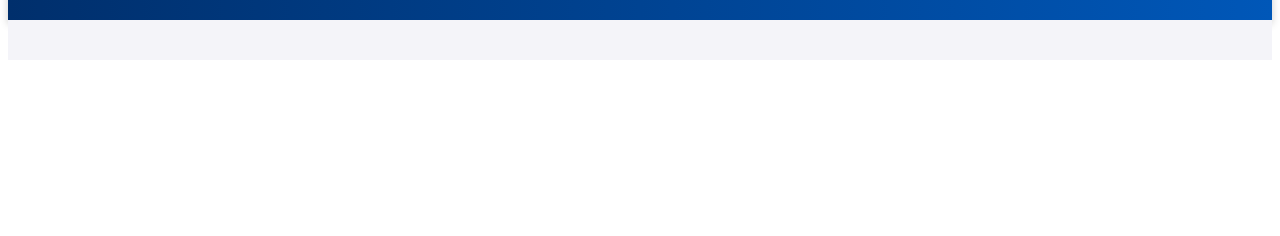
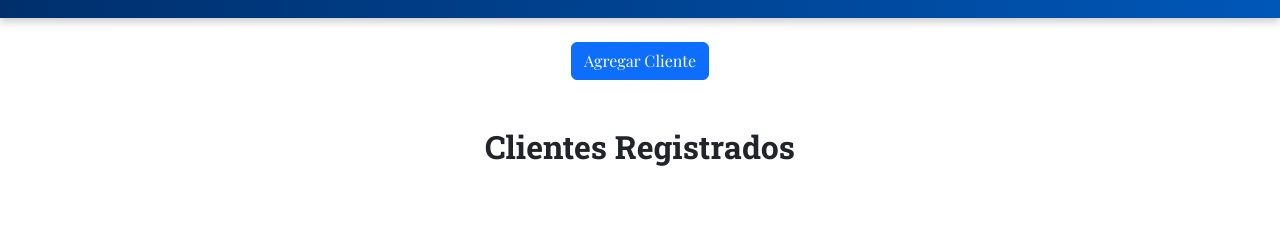
Before and after one commit to Aespiar/django-cyberwiki, a Django app: page /clientes/ in a window 1280 px wide. Shown: the part 64-300 px from the top of the page. Run offline with Django 5.2, Linux system fonts and the light colour scheme; data that the repository does not hold is empty; parts of the project's set-up code (start-up, migrations or seed data) failed here and were passed over.

Commit message:
agregar_clientes

```diff
--- a/clientes/templates/clientes/clientes.html
+++ b/clientes/templates/clientes/clientes.html
@@ -4,6 +4,8 @@
     <meta charset="UTF-8">
     <meta name="viewport" content="width=device-width, initial-scale=1.0">
     <link href="https://fonts.googleapis.com/css2?family=Playfair+Display&family=Roboto+Slab:wght@400;700&display=swap" rel="stylesheet">
+    <link href="https://cdn.jsdelivr.net/npm/bootstrap@5.3.0-alpha1/dist/css/bootstrap.min.css" rel="stylesheet">
+    <script src="https://cdn.jsdelivr.net/npm/bootstrap@5.3.0-alpha1/dist/js/bootstrap.bundle.min.js"></script>
     <title>Información de Clientes - Cyber WIKI</title>
     {% load static %}
     <link rel="stylesheet" href="{% static 'clientes/clientes.css' %}">
@@ -27,21 +29,64 @@
         </div>
     </header>
 
-    <!-- Contenido principal -->
-    <main>
-        <div class="clientes-container">
-            {% for cliente in clientes %}
-            <div class="cliente-card">
-                <img src="{{ cliente.logo.url }}" alt="Logo de {{ cliente.nombre_cliente }}" class="cliente-logo">
-                <div class="cliente-info">
-                    <h2>{{ cliente.nombre_cliente }}</h2>
-                    <p>
-                        <a href="{% url 'detalle_cliente' cliente.id %}" class="procesos-link">Información y Procesos</a>
-                    </p>
+    <!-- Botón para Abrir el Modal -->
+<div class="d-flex justify-content-center my-4">
+    <button class="btn btn-primary" data-bs-toggle="modal" data-bs-target="#agregarClienteModal">
+        Agregar Cliente
+    </button>
+</div>
+
+<!-- Modal -->
+<div class="modal fade" id="agregarClienteModal" tabindex="-1" aria-labelledby="agregarClienteLabel" aria-hidden="true">
+    <div class="modal-dialog">
+        <div class="modal-content">
+            <div class="modal-header">
+                <h5 class="modal-title" id="agregarClienteLabel">Agregar Cliente</h5>
+                <button type="button" class="btn-close" data-bs-dismiss="modal" aria-label="Close"></button>
+            </div>
+            <form method="POST" enctype="multipart/form-data" action="{% url 'agregar_cliente' %}">
+                {% csrf_token %}
+                <div class="modal-body">
+                    <div class="mb-3">
+                        <label for="nombre_cliente" class="form-label">Nombre del Cliente:</label>
+                        <input type="text" class="form-control" id="nombre_cliente" name="nombre_cliente" required>
+                    </div>
+                    <div class="mb-3">
+                        <label for="informacion_general" class="form-label">Información General:</label>
+                        <textarea class="form-control" id="informacion_general" name="informacion_general" rows="3" required></textarea>
+                    </div>
+                    <div class="mb-3">
+                        <label for="logo" class="form-label">Logo:</label>
+                        <input type="file" class="form-control" id="logo" name="logo">
+                    </div>
+                </div>
+                <div class="modal-footer">
+                    <button type="submit" class="btn btn-success">Agregar</button>
+                    <button type="button" class="btn btn-secondary" data-bs-dismiss="modal">Cancelar</button>
+                </div>
+            </form>
+        </div>
+    </div>
+</div>
+<!-- Lista de Clientes -->
+<div class="container my-5">
+    <h2 class="text-center">Clientes Registrados</h2>
+    <div class="row">
+        {% for cliente in clientes %}
+        <div class="col-md-4 my-3">
+            <div class="card">
+                <img src="{% if cliente.logo and cliente.logo != '' %}{{ cliente.logo.url }}{% else %}{% static 'clientes/logos/default_logo.jpg' %}{% endif %}"
+                alt="Logo de {{ cliente.nombre_cliente }}"
+                class="card-img-top">
+                <div class="card-body">
+                    <h5 class="card-title">{{ cliente.nombre_cliente }}</h5>
+                    <p class="card-text">{{ cliente.informacion_general|truncatewords:15 }}</p>
+                    <a href="{% url 'detalle_cliente' cliente.id %}" class="btn btn-primary">Ver Detalle</a>
                 </div>
             </div>
-            {% endfor %}
         </div>
-    </main>
+        {% endfor %}
+    </div>
+</div>
 </body>
 </html>
--- a/clientes/urls.py
+++ b/clientes/urls.py
@@ -4,6 +4,9 @@ from . import views
 urlpatterns = [
     path('', views.lista_clientes, name='lista_clientes'),
     path('<int:cliente_id>/', views.detalle_cliente, name='detalle_cliente'),
+    path('agregar/', views.agregar_cliente, name='agregar_cliente'),
+    path('editar/<int:cliente_id>/', views.editar_cliente, name='editar_cliente'),
+    path('eliminar/<int:cliente_id>/', views.eliminar_cliente, name='eliminar_cliente'),
     path('control_activos/', views.control_activos, name='control_activos'),
     path('<int:cliente_id>/seccion/<int:seccion_id>/', views.detalle_seccion, name='detalle_seccion'),
     path('<int:cliente_id>/agregar_seccion/', views.agregar_seccion, name='agregar_seccion'),
--- a/clientes/views.py
+++ b/clientes/views.py
@@ -1,28 +1,77 @@
 from django.shortcuts import render, get_object_or_404, redirect
+from PIL import Image
 from .models import Cliente, ControlActivo,SeccionCliente, TablaCliente, FilaTabla
 from django.contrib import messages
 from simple_history.utils import update_change_reason
 from django.conf import settings
 from django.http import JsonResponse, HttpResponse
 from .forms import SeccionClienteForm, ExcelUploadForm
+from django.templatetags.static import static
 import pandas as pd
-import json
+import json,os
 from io import BytesIO
 from reportlab.platypus import SimpleDocTemplate, Table, TableStyle
 from reportlab.lib import colors
 from .utils import procesar_archivo_y_guardar
+from django.db.models.signals import pre_save
+from django.dispatch import receiver
 from django.views.decorators.csrf import csrf_exempt
 from django.contrib.auth.decorators import login_required
 
 # Vista para listar clientes
 def lista_clientes(request):
     clientes = Cliente.objects.all()
+    for cliente in clientes:
+        # Si el logo es vacío o None, usar el valor predeterminado
+        if not cliente.logo or cliente.logo == '':
+            cliente.logo = 'logos/default_logo.jpg'
     return render(request, 'clientes/clientes.html', {'clientes': clientes})
+
 
 # Vista para el detalle de cada cliente
 def detalle_cliente(request, cliente_id):
     cliente = get_object_or_404(Cliente, pk=cliente_id)
     return render(request, 'clientes/detalle_cliente.html', {'cliente': cliente})
+
+# Vista para agregar un cliente
+def agregar_cliente(request):
+    if request.method == 'POST':
+        nombre_cliente = request.POST['nombre_cliente']
+        informacion_general = request.POST['informacion_general']
+        logo = request.FILES.get('logo', None)
+        Cliente.objects.create(nombre_cliente=nombre_cliente, informacion_general=informacion_general, logo=logo)
+        return redirect('lista_clientes')
+    return render(request, 'clientes/agregar_cliente.html')
+
+@receiver(pre_save, sender=Cliente)
+def convertir_logo(sender, instance, **kwargs):
+    if instance.logo:
+        filepath = instance.logo.path
+        if filepath.endswith('.jfif'):
+            img = Image.open(filepath)
+            rgb_im = img.convert('RGB')
+            new_filepath = filepath.replace('.jfif', '.jpg')
+            rgb_im.save(new_filepath, format='JPEG')
+            os.remove(filepath)  # Elimina el archivo original
+            instance.logo.name = instance.logo.name.replace('.jfif', '.jpg')
+
+# Vista para editar un cliente
+def editar_cliente(request, cliente_id):
+    cliente = get_object_or_404(Cliente, pk=cliente_id)
+    if request.method == 'POST':
+        cliente.nombre_cliente = request.POST['nombre_cliente']
+        cliente.informacion_general = request.POST['informacion_general']
+        if 'logo' in request.FILES:
+            cliente.logo = request.FILES['logo']
+        cliente.save()
+        return redirect('lista_clientes')
+    return render(request, 'clientes/editar_cliente.html', {'cliente': cliente})
+
+# Vista para eliminar un cliente
+def eliminar_cliente(request, cliente_id):
+    cliente = get_object_or_404(Cliente, pk=cliente_id)
+    cliente.delete()
+    return redirect('lista_clientes')
 
 # Vista para el control de activos
 def control_activos(request):
--- a/static/clientes/clientes.css
+++ b/static/clientes/clientes.css
@@ -171,3 +171,31 @@ h2, h3 {
     transform: scale(1.05); /* Pequeño zoom al pasar el ratón */
     box-shadow: 0px 6px 12px rgba(0, 0, 0, 0.15);
 }
+.modal-title {
+    font-family: 'Playfair Display', serif;
+    color: #0056b3;
+}
+
+.modal-header {
+    background-color: #f8f9fa;
+    border-bottom: 1px solid #dee2e6;
+}
+
+.modal-footer {
+    background-color: #f8f9fa;
+}
+
+.form-label {
+    font-weight: bold;
+    color: #495057;
+}
+
+.btn-success {
+    background-color: #28a745;
+    border-color: #28a745;
+}
+
+.btn-secondary {
+    background-color: #6c757d;
+    border-color: #6c757d;
+}
```
Also changed, not shown: clientes/models.py (+7 -1 lines), clientes/migrations/0003_alter_cliente_logo.py (added), clientes/migrations/0004_alter_cliente_logo.py (added), clientes/migrations/0005_alter_cliente_logo.py (added), main_menu/migrations/0002_alter_personal_imagen.py (added), media/logos/default_logo.jpg (added), media/logos/logo_minsur.jfif (added), media/logos/logo_minsur.jpg (deleted).
